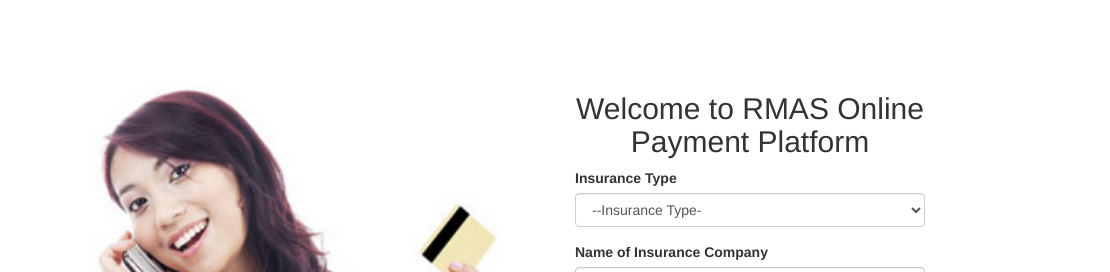
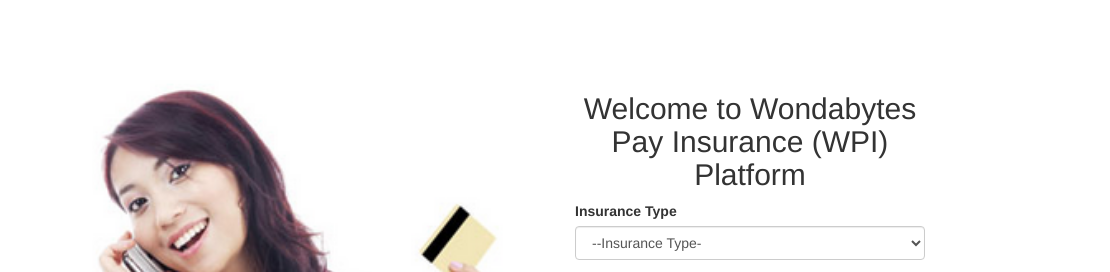
Before and after one commit to emmagbin/wondabyte-PayInsurance, a plain HTML site: page welcome.html in a window 1280 px wide. Shown: the top 272 px of the page, 170-1280 px from the left. Drawn offline with nearby package versions, Linux system fonts and the light colour scheme.

Commit message:
Update welcome.html

```diff
--- a/welcome.html
+++ b/welcome.html
@@ -40,7 +40,7 @@
 
 <div class="col-sm-4" >
 
-  <h2><center>Welcome to RMAS Online Payment Platform</center></h2>
+  <h2><center>Welcome to Wondabytes Pay Insurance (WPI) Platform</center></h2>
 
   <form action="/action_page.php">
     <div class="form-group">
```
